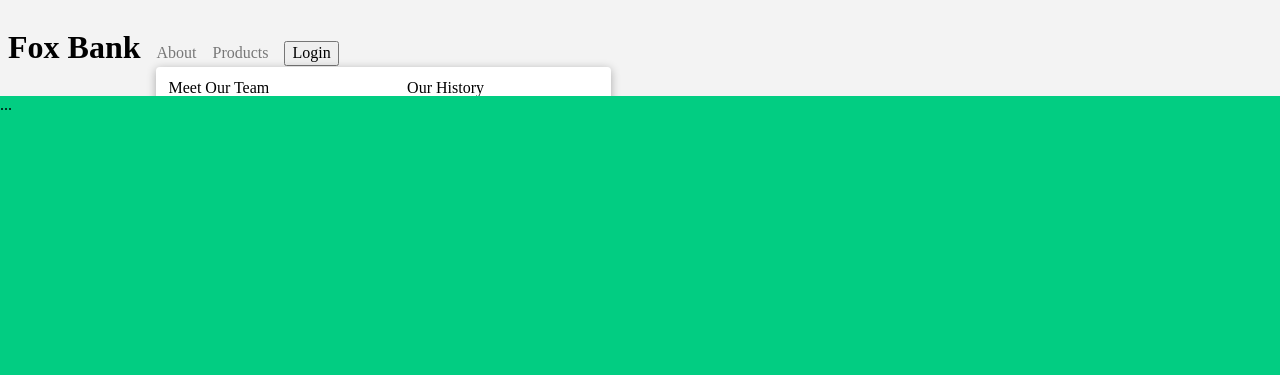
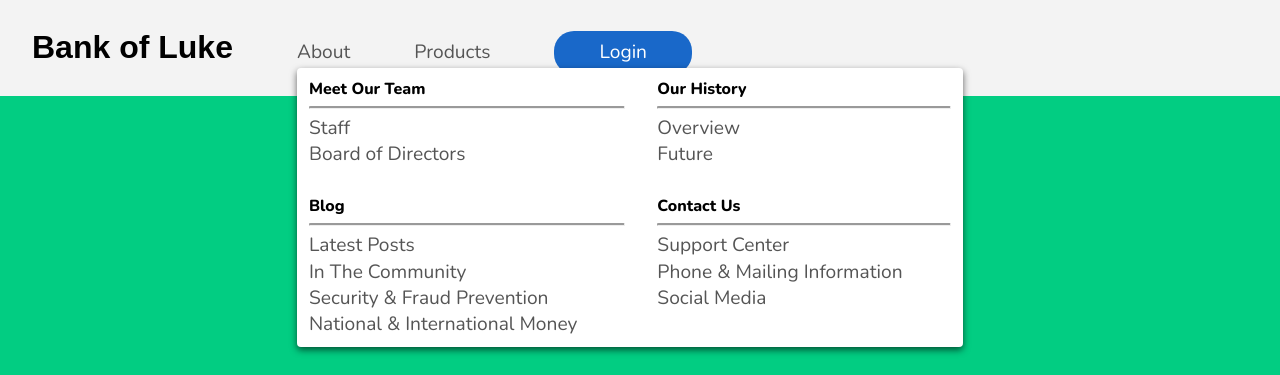
Before and after one commit to ZacharyFoxLuke/Fox_Bank, a plain HTML site: page index.html in a window 1280 px wide. Both pictures are taken after a click on the button "About". Shown: the top 375 px of the page. Drawn offline with nearby package versions, Linux system fonts and the light colour scheme; a web font is replaced by a local one.

Commit message:
fixed the menu from being cut off

```diff
--- a/index.html
+++ b/index.html
@@ -17,6 +17,8 @@
         <link rel="preconnect" href="https://fonts.googleapis.com">
         <link rel="preconnect" href="https://fonts.gstatic.com" crossorigin>
         <link href="https://fonts.googleapis.com/css2?family=Nunito&display=swap" rel="stylesheet">
+        <link href="https://fonts.googleapis.com/css2?family=Nunito:wght@800&display=swap" rel="stylesheet">
+        <link href="https://fonts.googleapis.com/css2?family=Nunito:wght@800&family=Sorts+Mill+Goudy&display=swap" rel="stylesheet">
 
         <!-- Javascript -->
         <script src="https://kit.fontawesome.com/8821130486.js" crossorigin="anonymous"></script>
@@ -32,7 +34,7 @@
         <div class="desktop-navbar">
             <div>
                 <a href="#">
-                    <h1>Fox Bank</h1>
+                    <h1 id="website-name">Bank of Luke</h1>
                 </a>
             </div>
             <div class="dropdown" data-dropdown>
@@ -40,6 +42,7 @@
                 <div class="dropdown-menu information-grid">
                     <div>
                         <div class="dropdown-heading">Meet Our Team</div>
+                        <hr class="dropdown-heading-underline">
                         <div class="dropdown-links">
                             <a href="#" class="link">Staff</a>
                             <a href="#" class="link">Board of Directors</a>
@@ -47,6 +50,7 @@
                     </div>
                     <div>
                         <div class="dropdown-heading">Our History</div>
+                        <hr class="dropdown-heading-underline">
                         <div class="dropdown-links">
                             <a href="#" class="link">Overview</a>
                             <a href="#" class="link">Future</a>
@@ -54,6 +58,7 @@
                     </div>
                     <div>
                         <div class="dropdown-heading">Blog</div>
+                        <hr class="dropdown-heading-underline">
                         <div class="dropdown-links">
                             <a href="#" class="link">Latest Posts</a>
                             <a href="#" class="link">In The Community</a>
@@ -63,6 +68,7 @@
                     </div>
                     <div>
                         <div class="dropdown-heading">Contact Us</div>
+                        <hr class="dropdown-heading-underline">
                         <div class="dropdown-links">
                             <a href="#" class="link">Support Center</a>
                             <a href="#" class="link">Phone & Mailing Information</a>
@@ -76,6 +82,7 @@
                 <div class="dropdown-menu information-grid">
                     <div>
                         <div class="dropdown-heading">Checking</div>
+                        <hr class="dropdown-heading-underline">
                         <div class="dropdown-links">
                             <a href="#" class="link">Basic Checking</a>
                             <a href="#" class="link">Teens Checking</a>
@@ -85,6 +92,7 @@
                     </div>
                     <div>
                         <div class="dropdown-heading">Savings</div>
+                        <hr class="dropdown-heading-underline">
                         <div class="dropdown-links">
                             <a href="#" class="link">Basic Savings</a>
                             <a href="#" class="link">Teens Savings</a>
@@ -94,6 +102,7 @@
                     </div>
                     <div>
                         <div class="dropdown-heading">Borrow</div>
+                        <hr class="dropdown-heading-underline">
                         <div class="dropdown-links">
                             <a href="#" class="link">Personal Loans</a>
                             <a href="#" class="link">Auto Loans</a>
@@ -104,6 +113,7 @@
                     </div>
                     <div>
                         <div class="dropdown-heading">Retirement</div>
+                        <hr class="dropdown-heading-underline">
                         <div class="dropdown-links">
                             <a href="#" class="link">Traditional IRA</a>
                             <a href="#" class="link">Roth IRA</a>
@@ -112,7 +122,7 @@
                     </div>
                 </div>
             </div>
-            <a href="#"><button>Login</button></a>
+            <a id="loginButton" href="#"><div>Login</div></a>
         </div>
 
 
--- a/js/app.js
+++ b/js/app.js
@@ -3,8 +3,8 @@
 
 
 // ---------------------------------------- GLOBAL VARIABLES
-const mobileNavbar = document.getElementsByClassName("mobile-navbar");
-const desktopNavbar = document.getElementsByClassName("desktop-navbar");
+const mobileNavbar = document.querySelector(".mobile-navbar");
+const desktopNavbar = document.querySelector(".desktop-navbar");
 const stickyDesktop = desktopNavbar.offsetTop;
 const stickyMobile = mobileNavbar.offsetTop;
 
@@ -17,10 +17,10 @@ function stickyNav() {
         desktopNavbar.classList.add("sticky");
         mobileNavbar.classList.add("sticky");
     }
-    // else {
-    //     desktopNavbar.classList.remove("sticky");
-    //     mobileNavbar.classList.remove("sticky");
-    // }
+    else {
+        desktopNavbar.classList.remove("sticky");
+        mobileNavbar.classList.remove("sticky");
+    }
 }
 
 
@@ -29,7 +29,7 @@ document.addEventListener('click', e => {
     const isDropdownButton = e.target.matches("[data-dropdown-button]")
     if (!isDropdownButton && e.target.closest('[data-dropdown]') != null) return
 
-    let currentDropdown
+    let currentDropdown;
     if (isDropdownButton) {
         currentDropdown = e.target.closest('[data-dropdown]')
         currentDropdown.classList.toggle('active')
--- a/styles/responsive.css
+++ b/styles/responsive.css
@@ -11,6 +11,7 @@
         align-items: center;
         background-color: #333;
         color: #fff;
+        z-index: 1000;
     }
 
     .mobile-brand-title {
@@ -90,27 +91,34 @@
 
     .desktop-navbar {
         background-color: #f3f3f3;
-        overflow: hidden;
         display: flex;
         align-items: baseline;
         padding: .5rem;
         gap: 1rem;
+        z-index: 1000;
     }
 
     .link {
         background: none;
         border: none;
         text-decoration: none;
-        color: #777;
-        font-family: inherit;
-        font-size: inherit;
+        color: #555;
+        font-family: 'Nunito', Arial, Helvetica, sans-serif;
+        font-size: 1.2rem;
         cursor: pointer;
         padding: 0;
+        margin-right: 3rem;
     }
 
-    .dropdown.active+.link,
     .link:hover {
-        color: #000;
+        font-weight: 800;
+        transition: ease .1s;
+    }
+
+    .dropdown.active + .link,
+    .link:hover {
+        font-family: 'Nunito', Arial, Helvetica, sans-serif;
+        color: #1c8cee;
     }
 
     .dropdown {
@@ -124,18 +132,30 @@
         background-color: #fff;
         padding: .75rem;
         border-radius: .25rem;
-        box-shadow: 0 2px 10px 0 rgba(0, 0, 0, 0.3);
-        z-index: 1000;
+        box-shadow: 0 3px 7px 0 rgba(0, 0, 0, 0.6);
         opacity: 0;
         pointer-events: none;
         transition: opacity 150ms ease, transform 150ms ease;
         transform: translateY(-10px);
+
     }
 
-    .dropdown.active>.link+.dropdown-menu {
+    .dropdown.active > .link + .dropdown-menu {
         opacity: 1;
         transform: translateY(0px);
         pointer-events: auto;
+    }
+
+    .dropdown-heading {
+        font-family: 'Nunito', Arial, Helvetica, sans-serif;
+        font-weight: 800;
+        margin-bottom: 7px;
+    }
+
+    .dropdown-heading-underline {
+        background-color: #999;
+        height: 1px;
+        border-radius: 50px;
     }
 
     .information-grid {
--- a/styles/styles.css
+++ b/styles/styles.css
@@ -61,10 +61,26 @@ html {
     transition: .2s ease;
 }
 
+#website-name {
+    margin-right: 1.5em;
+    margin-left: .75em;
+    font-family: 'Sorts Mill Goudy', Arial, Helvetica, sans-serif;
+}
 
+#loginButton {
+    padding: 10px 45px;
+    border-radius: 20px;
+    font-size: 1.2rem;
+    font-family: 'Nunito', Arial, Helvetica, sans-serif;
+    background-color: #1968c9;
+    color: #fff;
+}
 
-
-
+#loginButton:hover {
+    background-color: #02bedf;
+    transition: ease 0.25s;
+    transform: scale(1.025);
+}
 
 
 
@@ -94,7 +110,7 @@ html {
 }
 .fa-chevron-down,
 .fa-chevron-up {
-    animation: bounce 10s infinite;
+    animation: bounce 5s infinite;
 }
 
 
```
